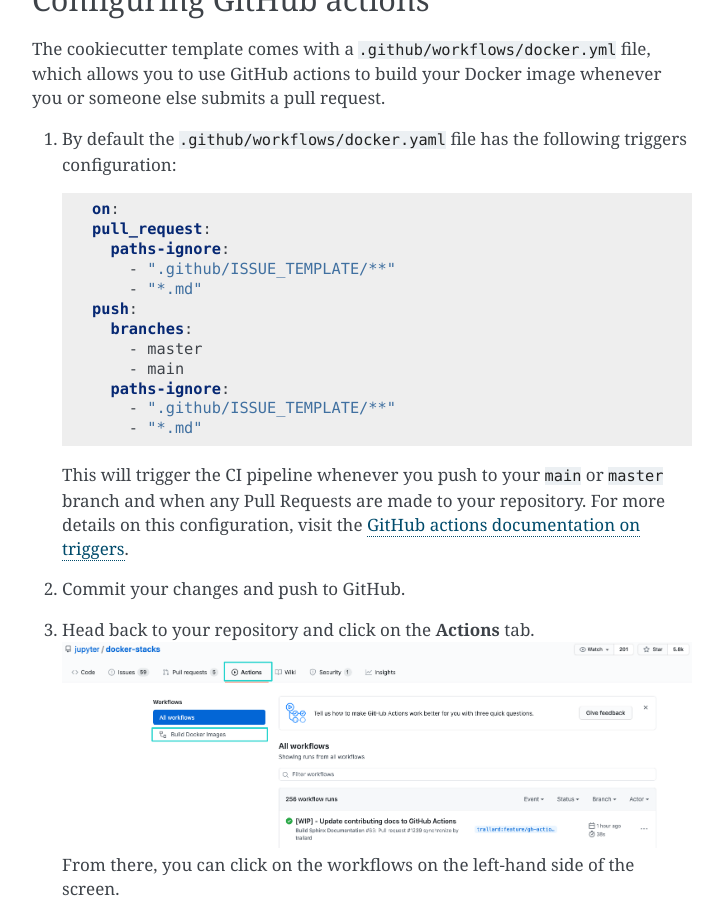
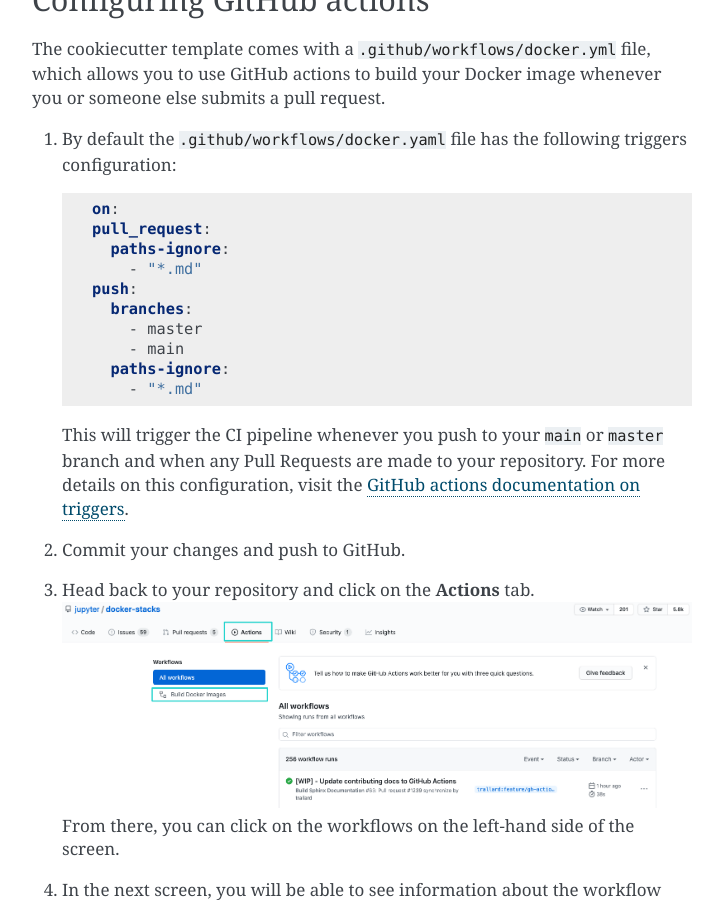
Before and after one commit to jupyter/docker-stacks, a Sphinx documentation site: the page built from docs/contributing/stacks.md, in a window 1280 px wide and 900 px high, scrolled down 1504 px. Shown: the whole window, without its empty margins (388-1111 px from the left). Built offline with Sphinx 7.4.7, drawn with Linux system fonts in a browser that asks for light colours.

Commit message:
Small docs fix

````diff
--- a/docs/contributing/stacks.md
+++ b/docs/contributing/stacks.md
@@ -81,14 +81,12 @@ The cookiecutter template comes with a `.github/workflows/docker.yml` file, whic
    on:
    pull_request:
      paths-ignore:
-       - ".github/ISSUE_TEMPLATE/**"
        - "*.md"
    push:
      branches:
        - master
        - main
      paths-ignore:
-       - ".github/ISSUE_TEMPLATE/**"
        - "*.md"
    ```
 
````
